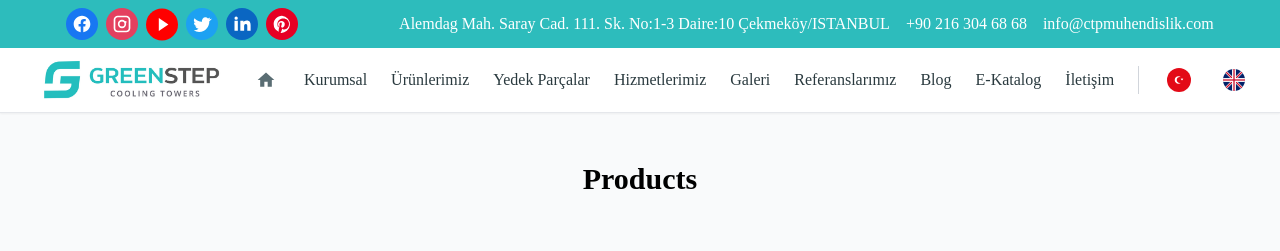
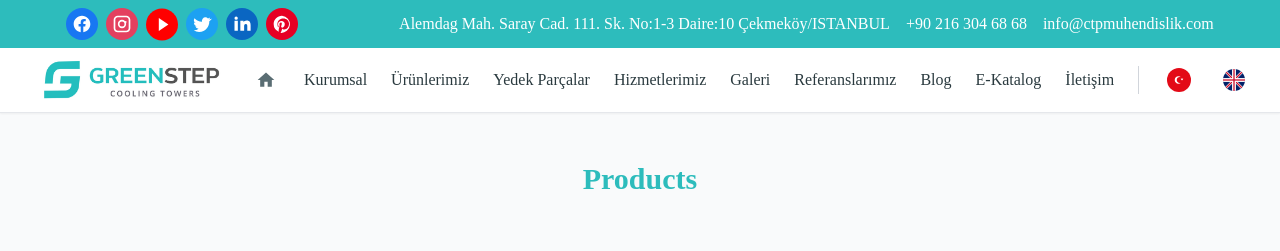
Before and after one commit to sambasoftwareuk/greenstep, a Next.js app: page /products in a window 1280 px wide. Shown: the top 251 px of the page. Built offline with nearby package versions, Linux system fonts and the light colour scheme.

Commit message:
header added

```diff
--- a/app/products/page.jsx
+++ b/app/products/page.jsx
@@ -1,15 +1,18 @@
 import React from "react";
 import products from "../constants/bigCardProducts.json";
 import MainProductComponent from "../_components/MainProductComponent.jsx";
+import { Header1 } from "../_atoms/Headers";
 
-const page = () => {
+const Page = () => {
   return (
     <div className="min-h-screen bg-gray-50 py-12 px-4 ">
-      <h1 className="text-3xl font-bold text-center mb-10">Products</h1>
+      <Header1 className="text-3xl font-bold text-center mb-10">
+        Products
+      </Header1>
 
       <MainProductComponent products={products} />
     </div>
   );
 };
 
-export default page;
+export default Page;
```
